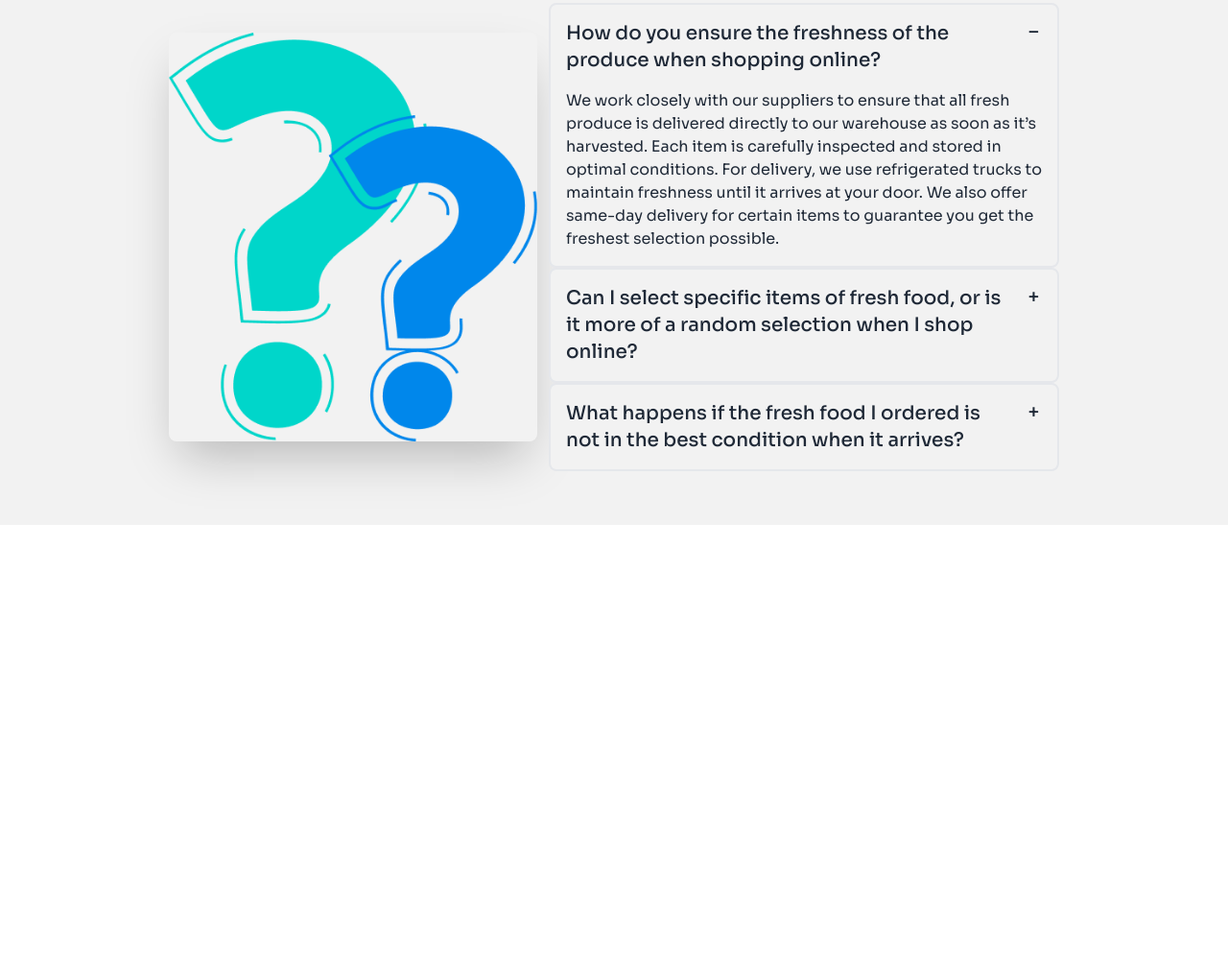
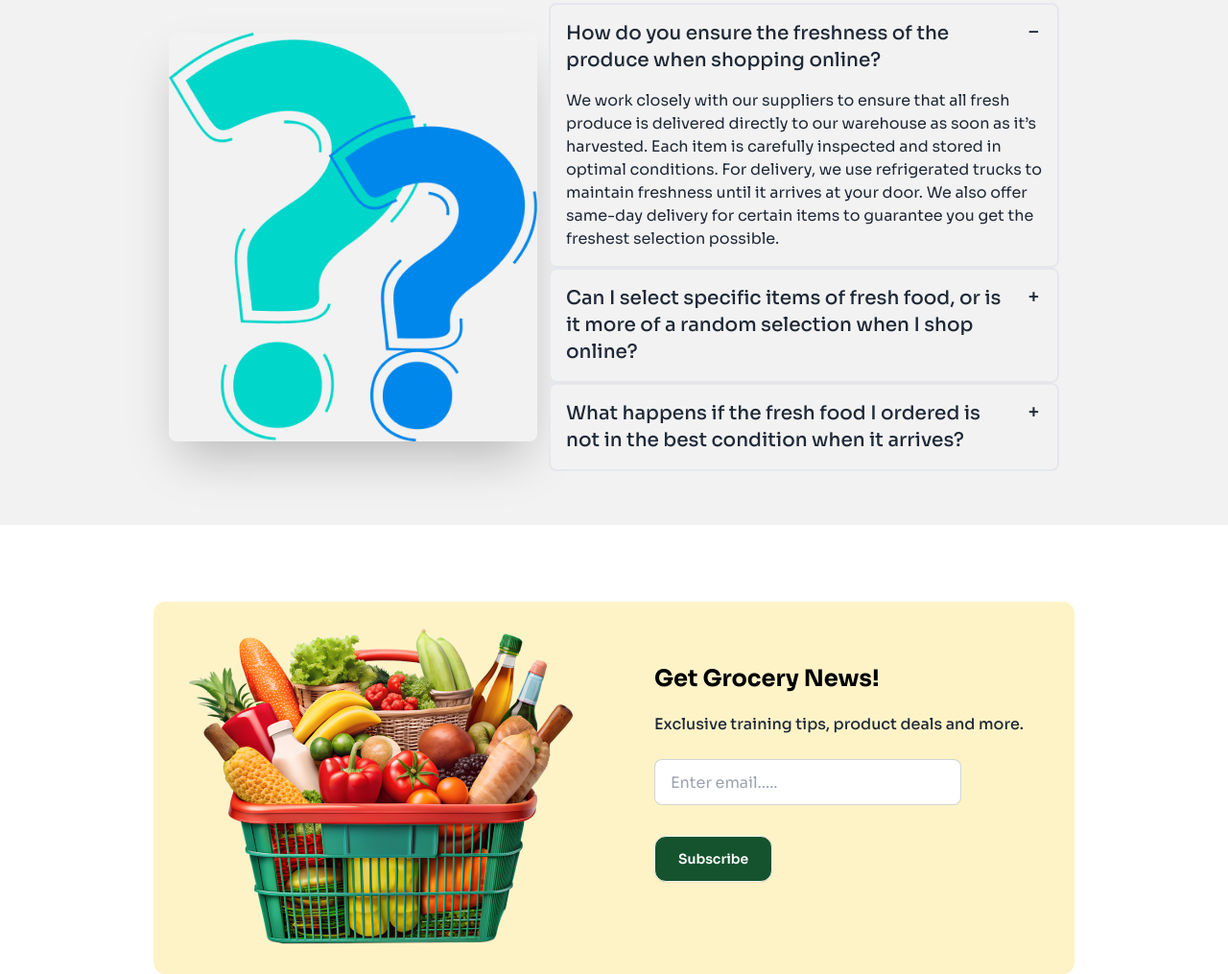
Before and after one commit to nahidkhan31/b-11-assignment-03, a plain HTML site: page index.html in a window 1280 px wide. Shown: the part 2948-3963 px from the top of the page at 96% size. Before the commit the page ends 3575 px from the top, so only its background shows below. Drawn offline with nearby package versions, Linux system fonts and the light colour scheme.

Commit message:
added section

```diff
--- a/index.html
+++ b/index.html
@@ -118,7 +118,7 @@
           <div class="bg-gradient-to-r from-green-400 to-green-500 rounded-lg shadow-lg p-6 relative">
             <div>
               <h2 class="text-4xl text-white font-bold mt-10">30% 0ff</h2>
-              <p class="text-sm text-black mt-2 ">Discover a world of treats, toys, <br class="block lg:hidden"> and essentials handpicked for </p>
+              <p class="text-sm text-black mt-2 ">Discover a world of treats, toys, <br class="block lg:hidden"> and essentials handpicked for</p>
             </div>
             <button class="btn mt-6 px-6 py-2 bg-white text-black font-semibold rounded-lg">Buy Now</button>
             <img class="absolute bottom-0 right-1 h-3/5" src="c2-assets/vegetable-offer.png" alt="">
@@ -237,7 +237,7 @@
           <div class="bg-green-900 flex justify-between p-4 rounded-lg">
              <div>
               <img class="mx-auto" src="c2-assets/dawat-logo.png" alt="">
-              <button class="btn bg-teal-300 text-white py-3 px-15 lg:px-12 mt-10">Cook Exotic Dishes</button>
+              <button class="btn bg-teal-300 text-white py-4 lg:px-13 mt-10">Cook Exotic Dishes</button>
               <h1 class="text-white text-3xl mt-5">UP to <span class="text-4xl font-bold">20% OFF</span></h1>
              </div>
              <div class="">
@@ -248,7 +248,7 @@
           <div class="bg-blue-900 flex justify-between p-4 rounded-lg">
             <div>
              <img class="" src="c2-assets/india-gate-logo.png" alt="">
-             <button class="btn bg-blue-400 text-white py-3 px-12 mt-5">World's No.1  Rice</button>
+             <button class="btn bg-blue-400 text-white py-4 lg:px-12 mt-5">World's No.1  Rice</button>
              <h1 class="text-white text-3xl mt-5">UP to <span class="text-4xl font-bold">40% OFF</span></h1>
             </div>
             <div class="mt-5">
@@ -299,6 +299,23 @@
       </div>
       </div>
     </section>
+
+    <section class="bg-amber-100 w-9/12 mx-auto rounded-xl">
+      <div class="grid grid-cols-1 lg:flex rounded-xl">
+        <div class="">
+          <img class="mx-auto p-5" src="c2-assets/vegetable-busket.png" alt="">
+        </div>
+        <div class="p-10">
+          <h1 class="font-bold text-2xl text-black mt-6">Get Grocery News!</h1>
+          <p class="font-medium mt-5">Exclusive training tips, product deals and more.
+            <div class="mt-6">
+              <input type="email" id="email" placeholder="Enter email....." class="input input-bordered w-full max-w-xs" />
+            </div>
+            <button class="btn bg-green-900 text-white font-semibold rounded-xl py-3 px-6 mt-8">Subscribe</button>
+          </p>
+        </div>
+      </div>
+    </section>
   </main>
 </body>
 
```
